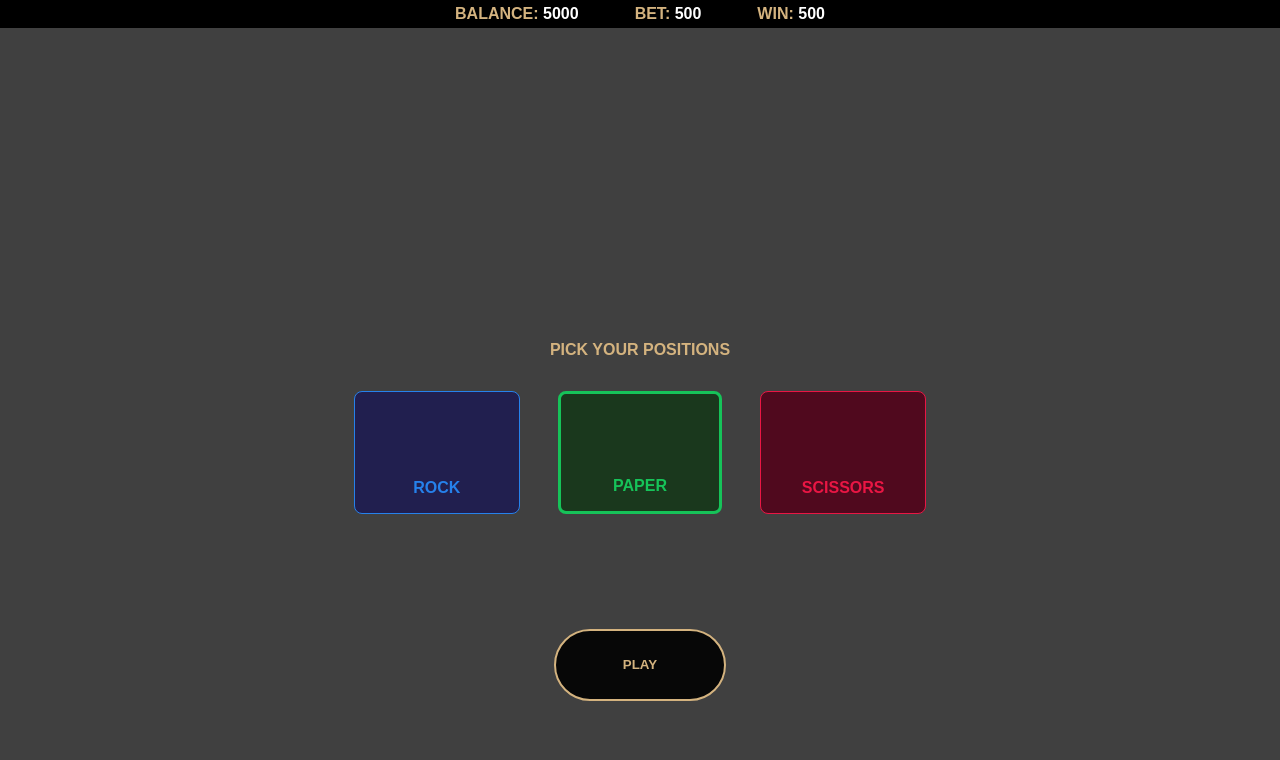
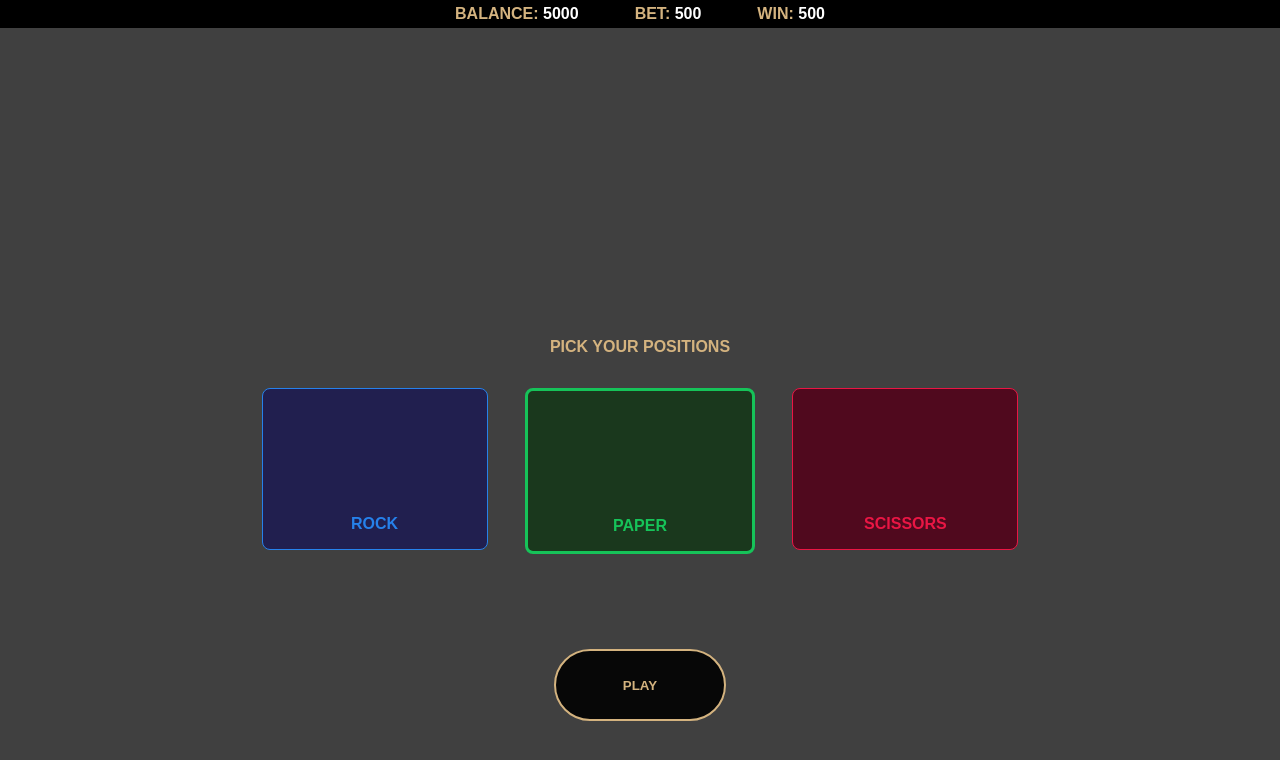
Before and after one commit to Nikolai-Iakushchenko/rock_paper_scissors, a React (Vite) app: page / in a window 1280 px wide. Shown: the top 760 px of the page. Built offline with nearby package versions, Linux system fonts and the light colour scheme.

Commit message:
update styles

```diff
--- a/src/components/App/BettingPosition/BettingPosition.module.css
+++ b/src/components/App/BettingPosition/BettingPosition.module.css
@@ -3,8 +3,8 @@
   grid-template-rows: 1fr auto;
   justify-content: center;
   /*height: 60%;*/
-  /*height: 100%;*/
-  /*min-height: 4em;*/
+  height: 16vh;
+  min-height: 4em;
   aspect-ratio: 3 / 2;
   /*min-width: 8em;*/
   /*width: 100%;*/
--- a/src/components/Game/Game.module.css
+++ b/src/components/Game/Game.module.css
@@ -1,8 +1,9 @@
 .game {
   display: grid;
-  grid-template-rows: 45% auto 30%;
-  grid-template-rows: 45% 10em 1fr;
-  grid-template-rows: 45% 20% 1fr;
+  /*grid-template-rows: 45% auto 30%;*/
+  /*grid-template-rows: 45% 10em 1fr;*/
+  /*grid-template-rows: 45% 20% 1fr;*/
+  grid-template-rows: 1.5fr auto 1fr;;
   background-color: #404040;
   color: white;
 }
```
